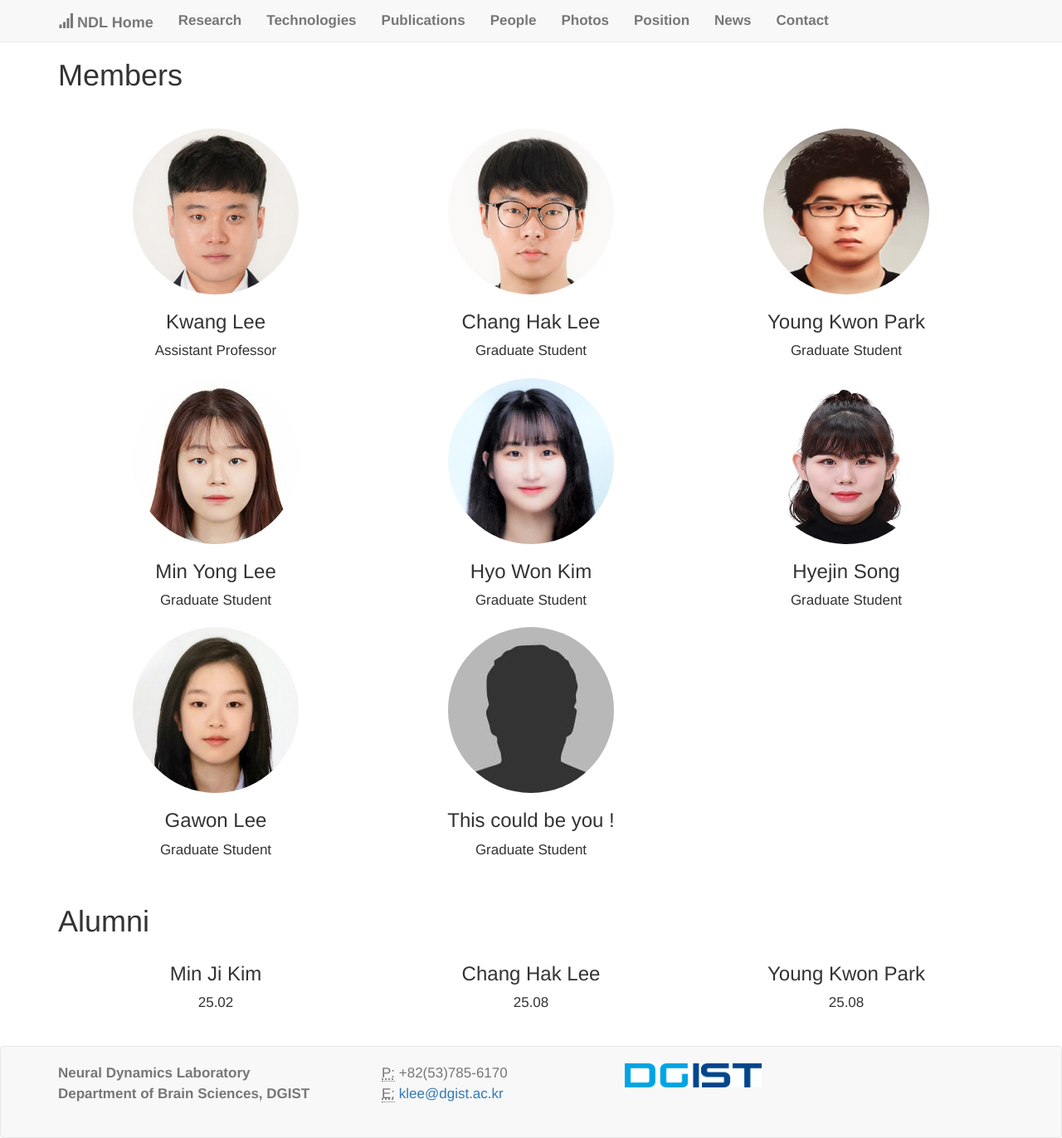
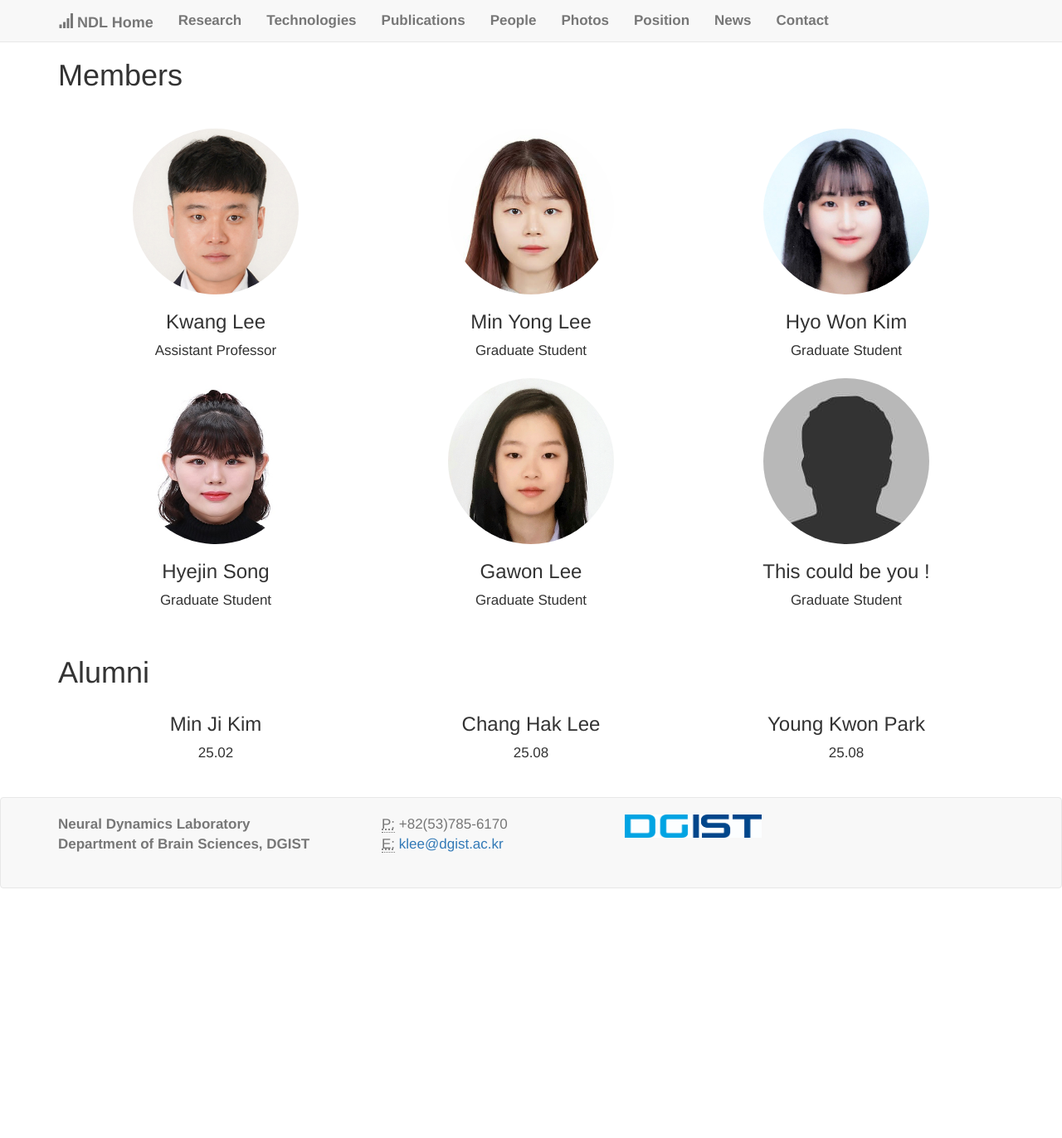
Before and after one commit to kleelab/kleelab.github.io, a Jekyll site: the page built from people.html, in a window 1280 px wide. Shown: the whole page at 83% size. Built offline with Jekyll 4.4.1, drawn with Linux system fonts in a browser that asks for light colours; nearby versions of some CDN libraries; a style sheet for code colours, icons or effects is not loaded; after the commit the page ends 1071 px from its top, so only the background shows below that.

Commit message:
Update people.yml

```diff
--- a/_data/people.yml
+++ b/_data/people.yml
@@ -3,14 +3,6 @@
 - name: Kwang Lee
   role: Assistant Professor
   photo: "images/Kwang Lee.jpg"
-
-- name: Chang Hak Lee
-  role: Graduate Student
-  photo: "/images/Chang Hak Lee.jpg"
-
-- name: Young Kwon Park
-  role: Graduate Student
-  photo: "/images/Young Kwon Park.jpg"
 
 - name: Min Yong Lee
   role: Graduate Student
```
